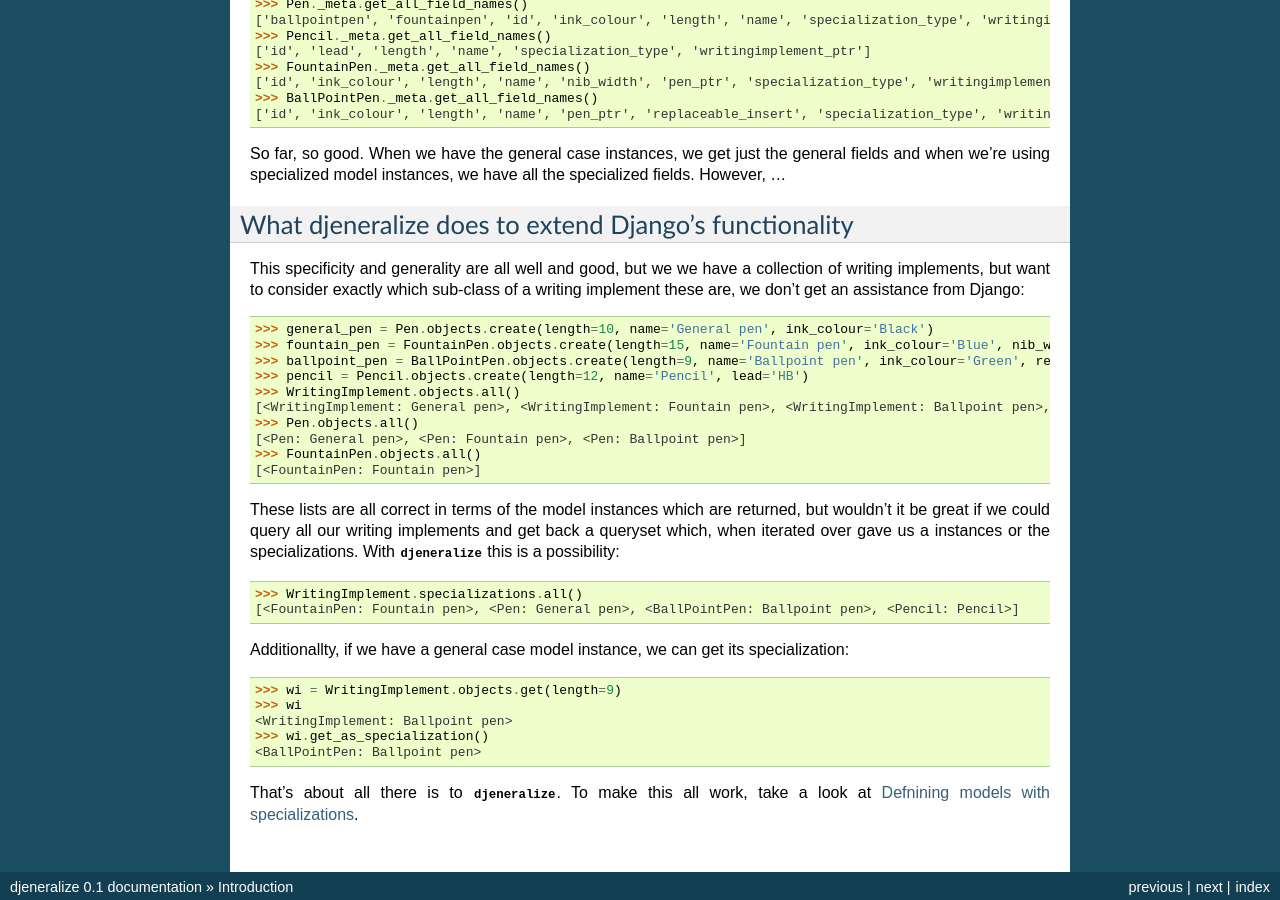
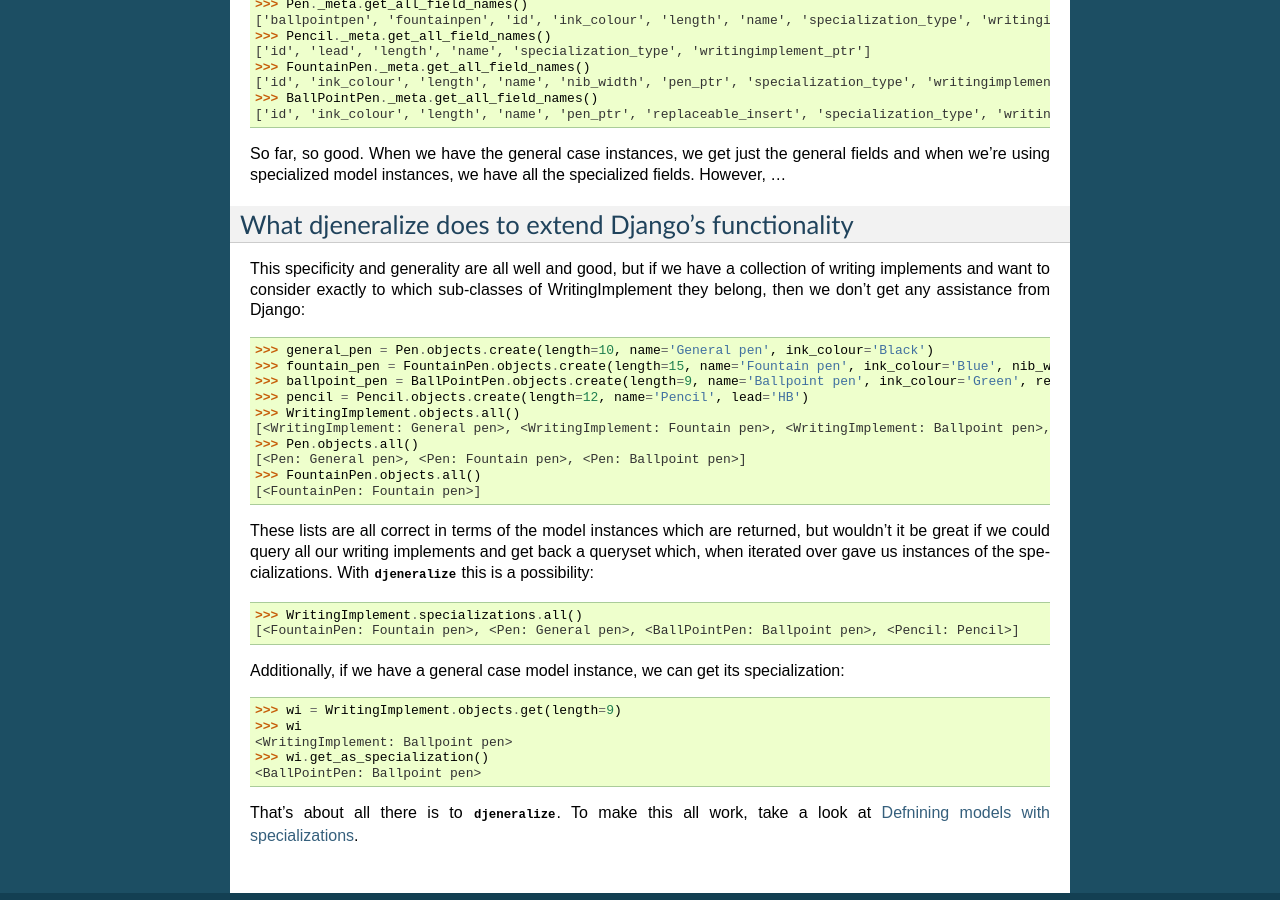
Before and after one commit to 2degrees/djeneralize, a Sphinx documentation site: the page built from docs/source/introduction.rst, in a window 1280 px wide and 900 px high, scrolled down 1879 px. Built offline with Sphinx 7.4.7, drawn with Linux system fonts in a browser that asks for light colours.

Commit message:
spelling

```diff
--- a/docs/source/introduction.rst
+++ b/docs/source/introduction.rst
@@ -81,9 +81,9 @@
 What djeneralize does to extend Django's functionality
 ======================================================
 
-This specificity and generality are all well and good, but we we have a
-collection of writing implements, but want to consider exactly which sub-class
-of a writing implement these are, we don't get an assistance from Django::
+This specificity and generality are all well and good, but if we have a
+collection of writing implements and want to consider exactly to which sub-classes
+of WritingImplement they belong, then we don't get any assistance from Django::
 
 	>>> general_pen = Pen.objects.create(length=10, name='General pen', ink_colour='Black')
 	>>> fountain_pen = FountainPen.objects.create(length=15, name='Fountain pen', ink_colour='Blue', nib_width='1.2')
@@ -98,13 +98,13 @@
 
 These lists are all correct in terms of the model instances which are returned,
 but wouldn't it be great if we could query all our writing implements and get
-back a queryset which, when iterated over gave us a instances or the
+back a queryset which, when iterated over gave us instances of the
 specializations. With :mod:`djeneralize` this is a possibility::
 
 	>>> WritingImplement.specializations.all()
 	[<FountainPen: Fountain pen>, <Pen: General pen>, <BallPointPen: Ballpoint pen>, <Pencil: Pencil>]
 
-Additionallty, if we have a general case model instance, we can get its
+Additionally, if we have a general case model instance, we can get its
 specialization::
 
 	>>> wi = WritingImplement.objects.get(length=9)
```
